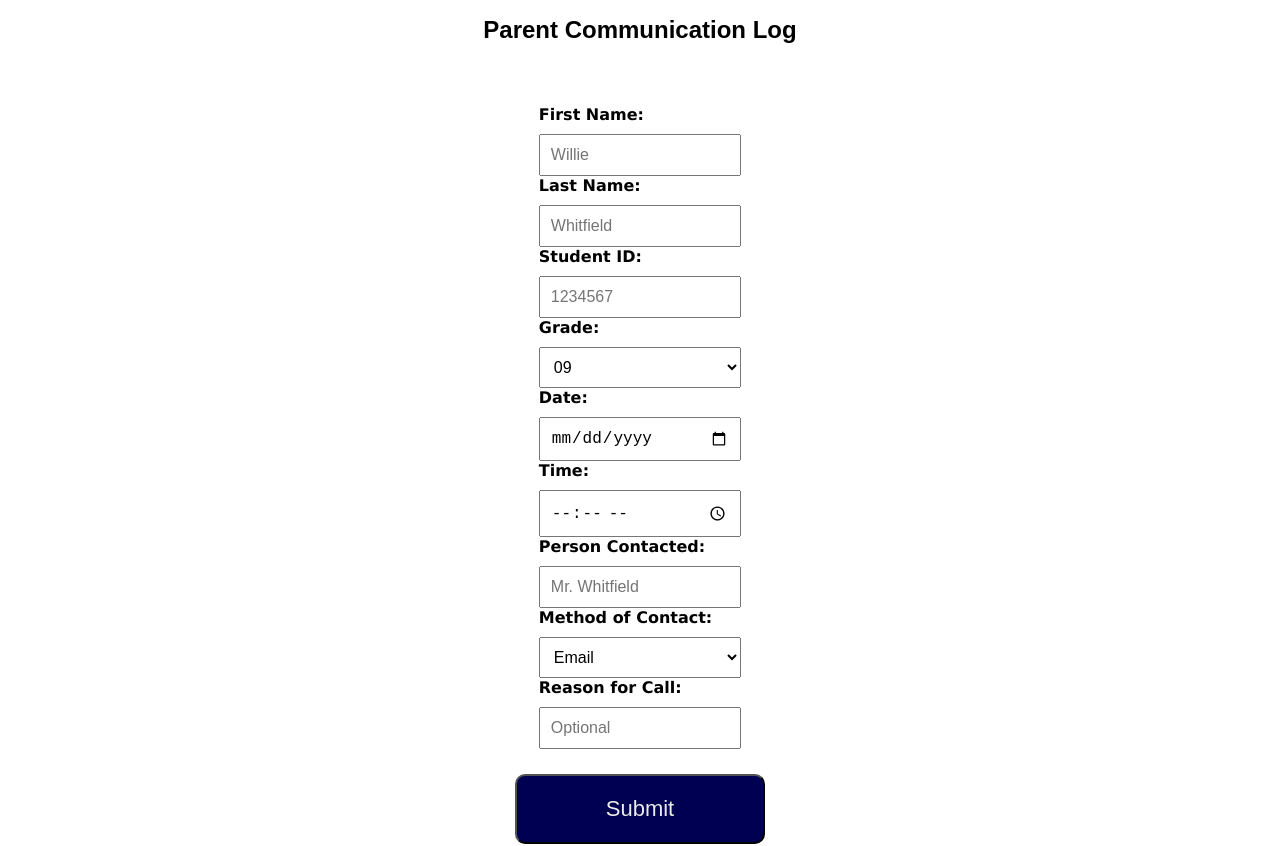
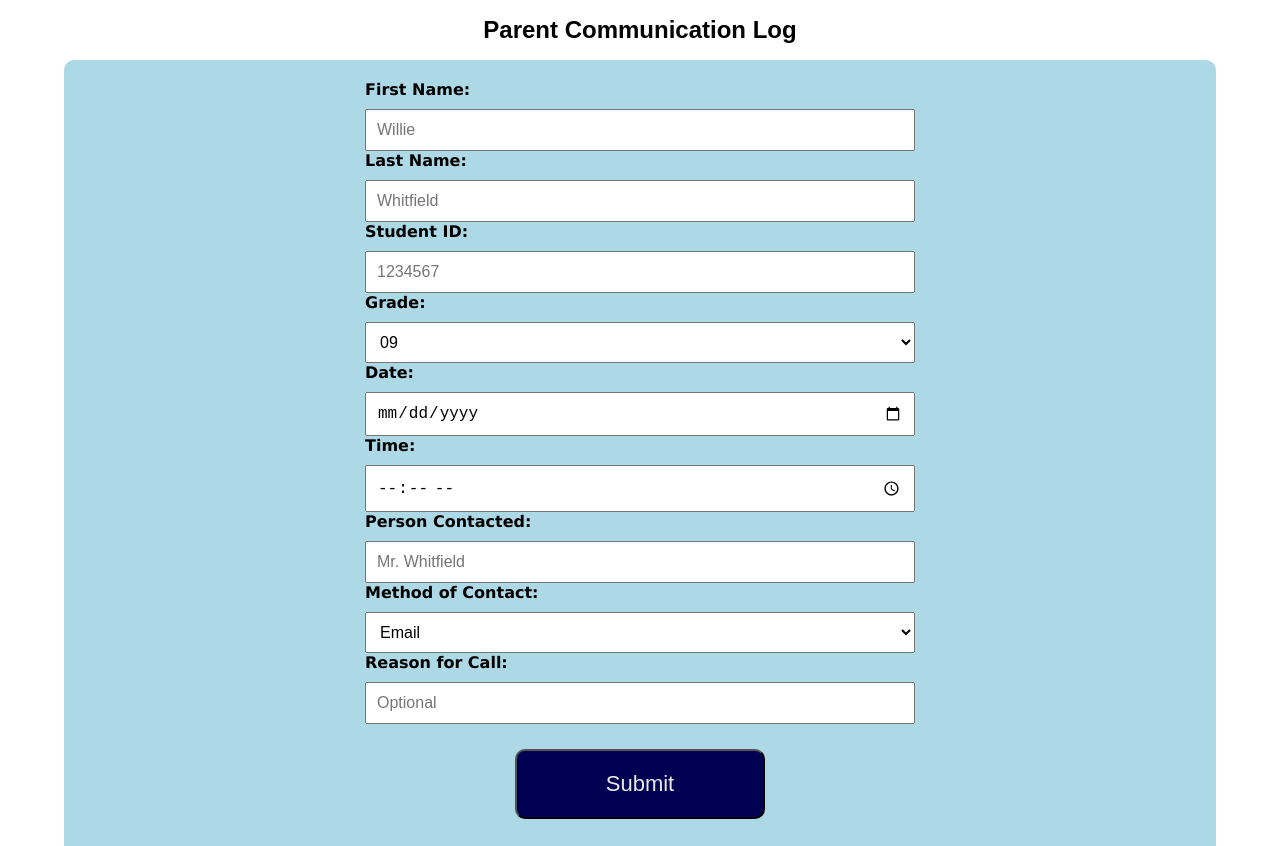
Before and after one commit to wdwiii/parent-communication-log, a React (Create React App) app: page / in a window 1280 px wide. Shown: the top 846 px of the page. Built offline with nearby package versions, Linux system fonts and the light colour scheme.

Commit message:
Add bg prop to Card and style prop to inner div

```diff
--- a/src/components/ContactForm/ContactForm.js
+++ b/src/components/ContactForm/ContactForm.js
@@ -9,13 +9,13 @@ const ContactForm = (props) => {
   };
 
   return (
-    <Card>
+    <Card background={'lightblue'}>
       <form
         action=""
         className={styles['contact-form']}
         onSubmit={logContactHandler}
       >
-        <div style={{ 'padding-top': '2.5rem' }}>
+        <div style={{ width: '100%' }}>
           <label>
             First Name:
             <input type="text" id="form__fname" placeholder="Willie" />
```
